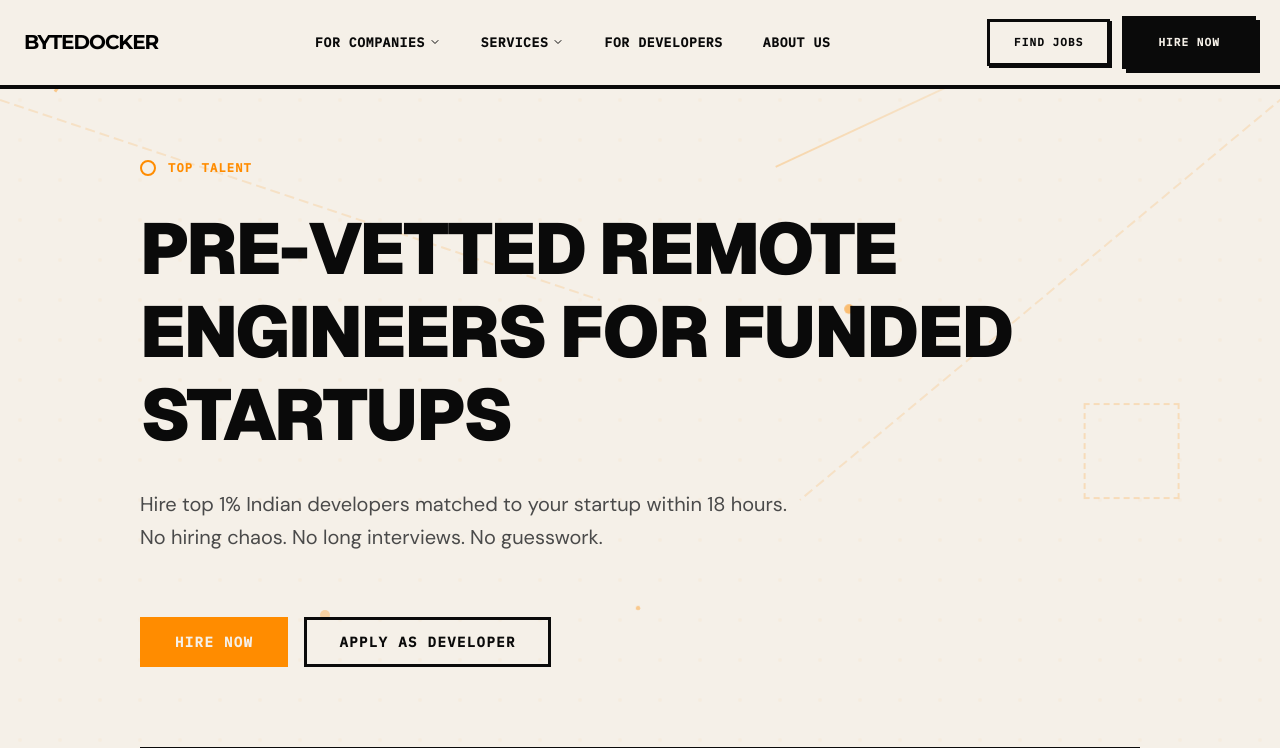
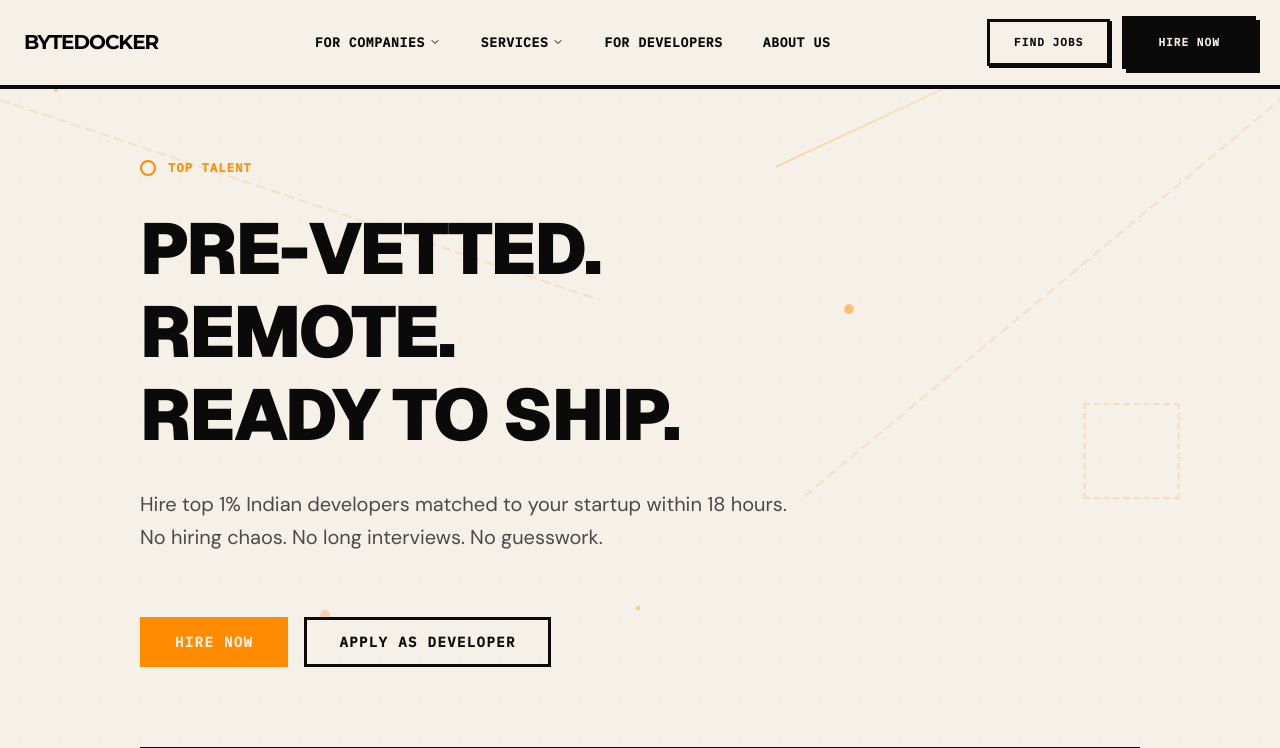
Before and after one commit to GlyphicGuy/bytedocker-2, a Next.js app: page / in a window 1280 px wide. Shown: the top 748 px of the page. Built offline with nearby package versions, Linux system fonts and the light colour scheme.

Commit message:
update: hero section h1

```diff
--- a/components/Hero.tsx
+++ b/components/Hero.tsx
@@ -55,7 +55,7 @@ export default function Hero() {
 
                 {/* Main Heading */}
                 <h1 className="text-5xl sm:text-6xl md:text-7xl font-black tracking-tight text-[#0a0a0a] leading-[1.2] md:leading-[1.15] mb-8 max-w-4xl font-family:var(--font-grotesk) uppercase">
-                    Pre-Vetted Remote Engineers for Funded Startups
+                    Pre-Vetted.<br/>Remote.<br/>Ready to Ship.
                 </h1>
 
                 {/* Subheading */}
```
